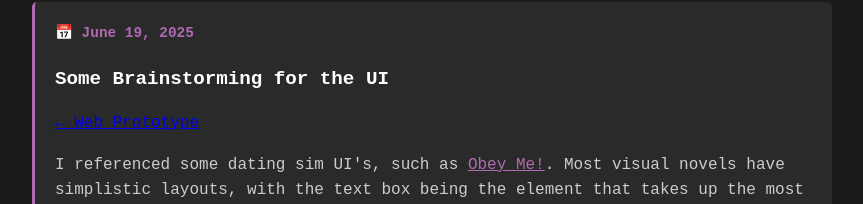
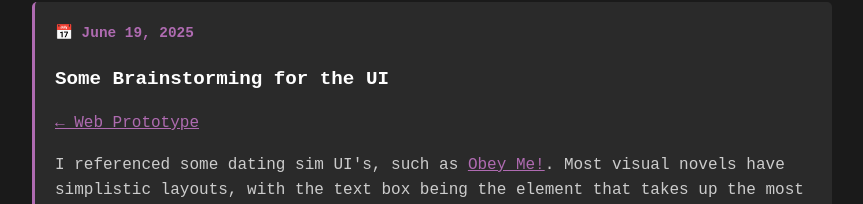
Before and after one commit to gracejinsotrue/gracejinwebsite, a website: page public/projects/handsome_pl_blog/index.html in a window 1280 px wide. Shown: the part 551-755 px from the top of the page, without its empty margins (208-1071 px from the left). Drawn offline with Linux system fonts and the light colour scheme.

Commit message:
minor change

```diff
--- a/public/projects/handsome_pl_blog/index.html
+++ b/public/projects/handsome_pl_blog/index.html
@@ -201,7 +201,7 @@
         <div class="entry-date">📅 June 19, 2025</div>
         <h3 class="entry-title">Some Brainstorming for the UI</h3>
         <div class="entry-content">
-            <p> <a href="prototype/prototype.html">← Web Prototype</a></p>
+            <p> <a href="prototype/prototype.html" style="color: #af6bb1">← Web Prototype</a></p>
             <p> I referenced some dating sim UI's, such as <a
                     href="https://pm1.aminoapps.com/7441/579bc74f405bc6834fec7c8d345064b09d99a3bfr1-2048-996v2_hq.jpg"
                     style="color: #af6bb1" ;>Obey Me!</a>. Most visual novels have simplistic layouts, with the text box
```
